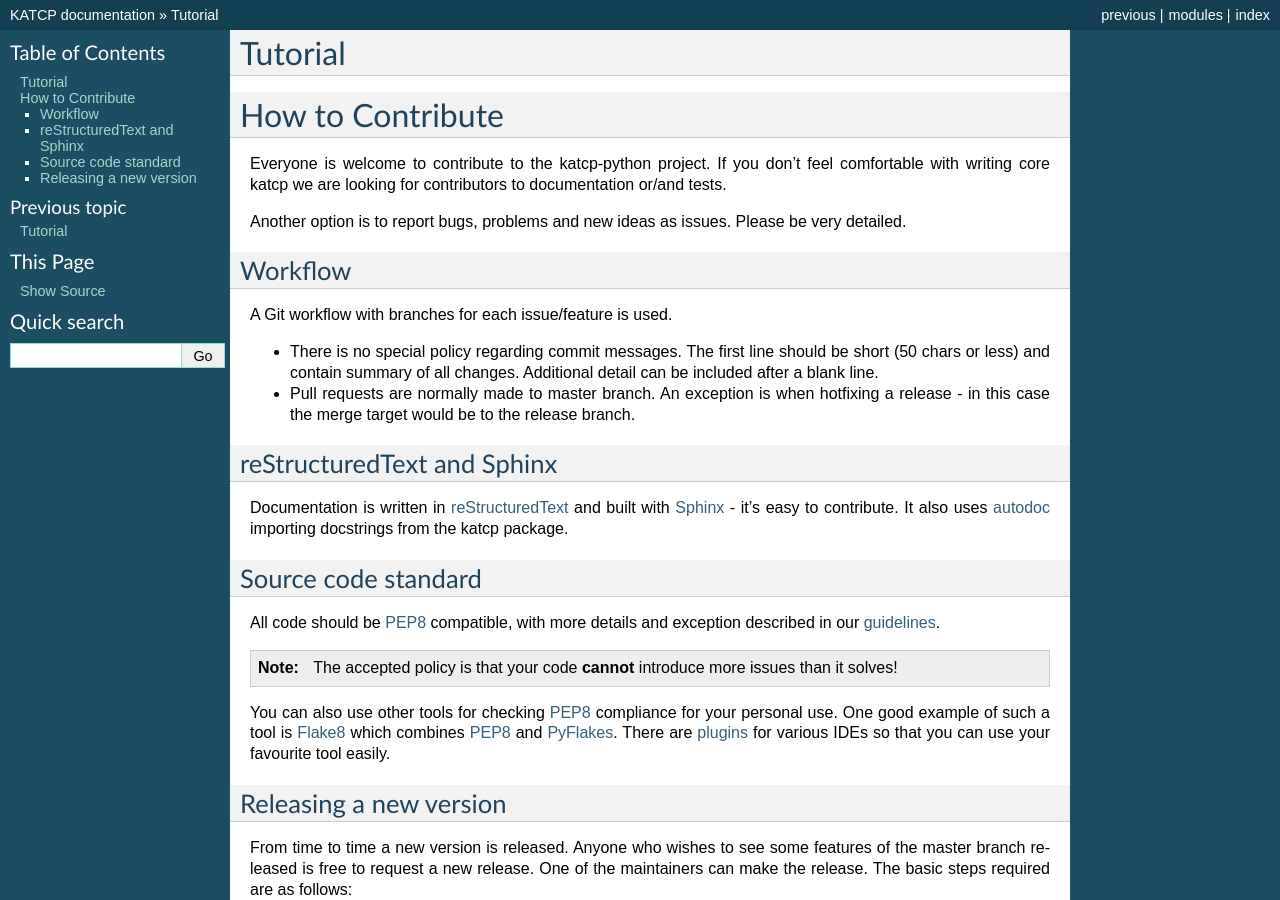
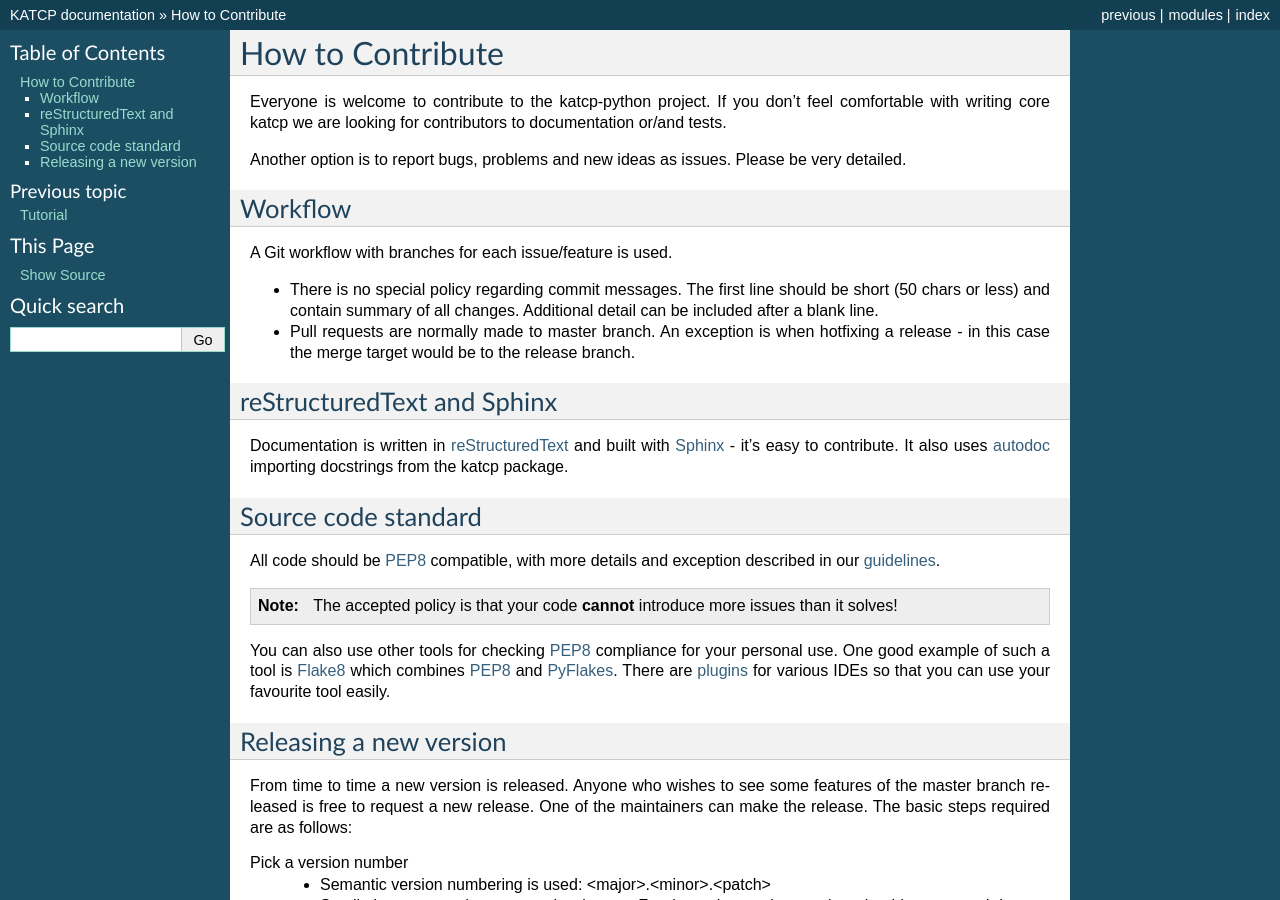
Before and after one commit to ska-sa/katcp-python, a Sphinx documentation site: the page built from doc/how_to_contribute.rst, in a window 1280 px wide and 900 px high. Built offline with Sphinx 7.4.7, drawn with Linux system fonts in a browser that asks for light colours; formulas are drawn with MathJax 3; the version number could not be read and is left out; some of the changed text lies outside the part shown.

Commit message:
Remove unnecessary section from how to contribute

```diff
--- a/doc/how_to_contribute.rst
+++ b/doc/how_to_contribute.rst
@@ -1,10 +1,4 @@
 .. _How to Contribute:
-
-********
-Tutorial
-********
-
- .. module:: katcp
 
 *****************
 How to Contribute
```
